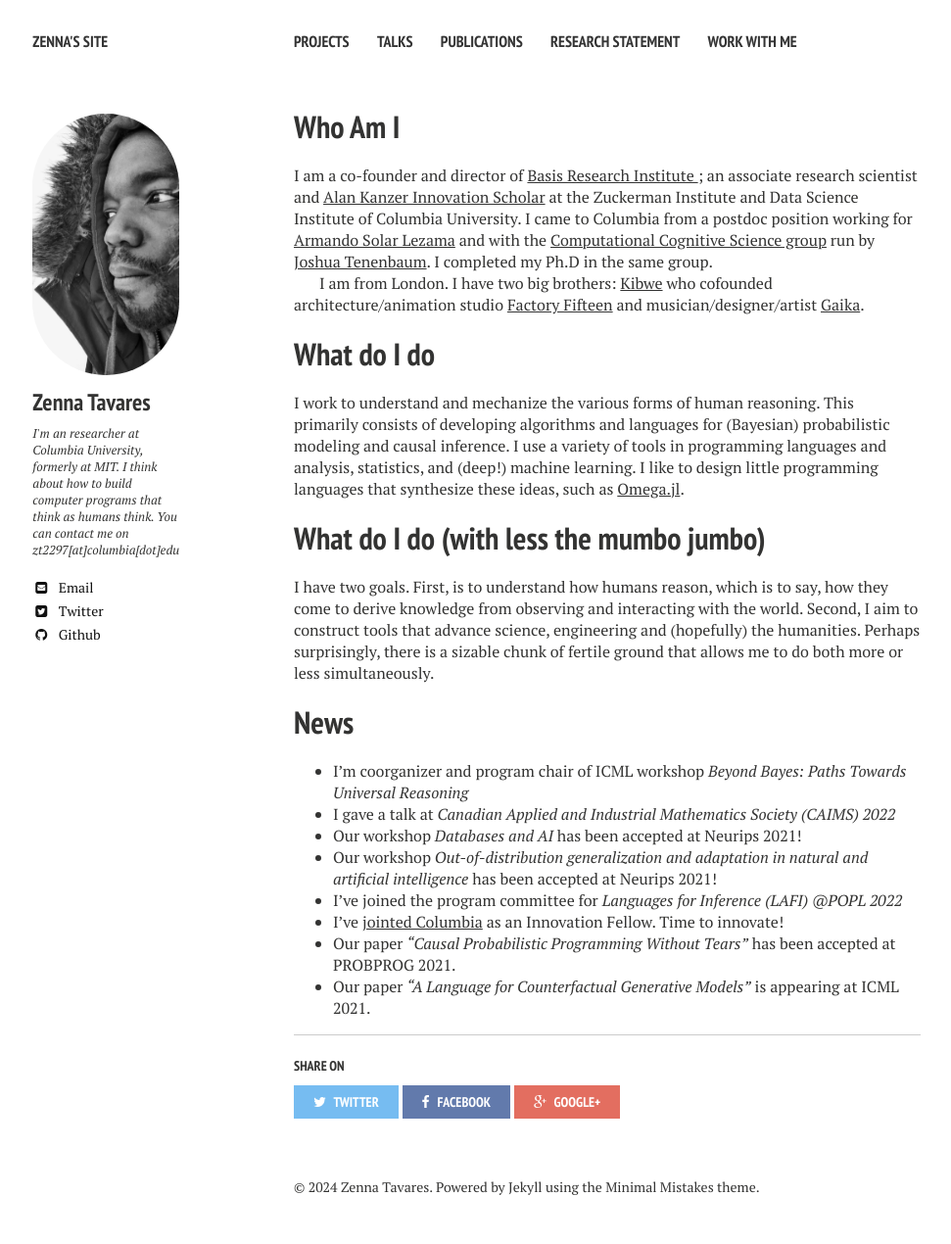
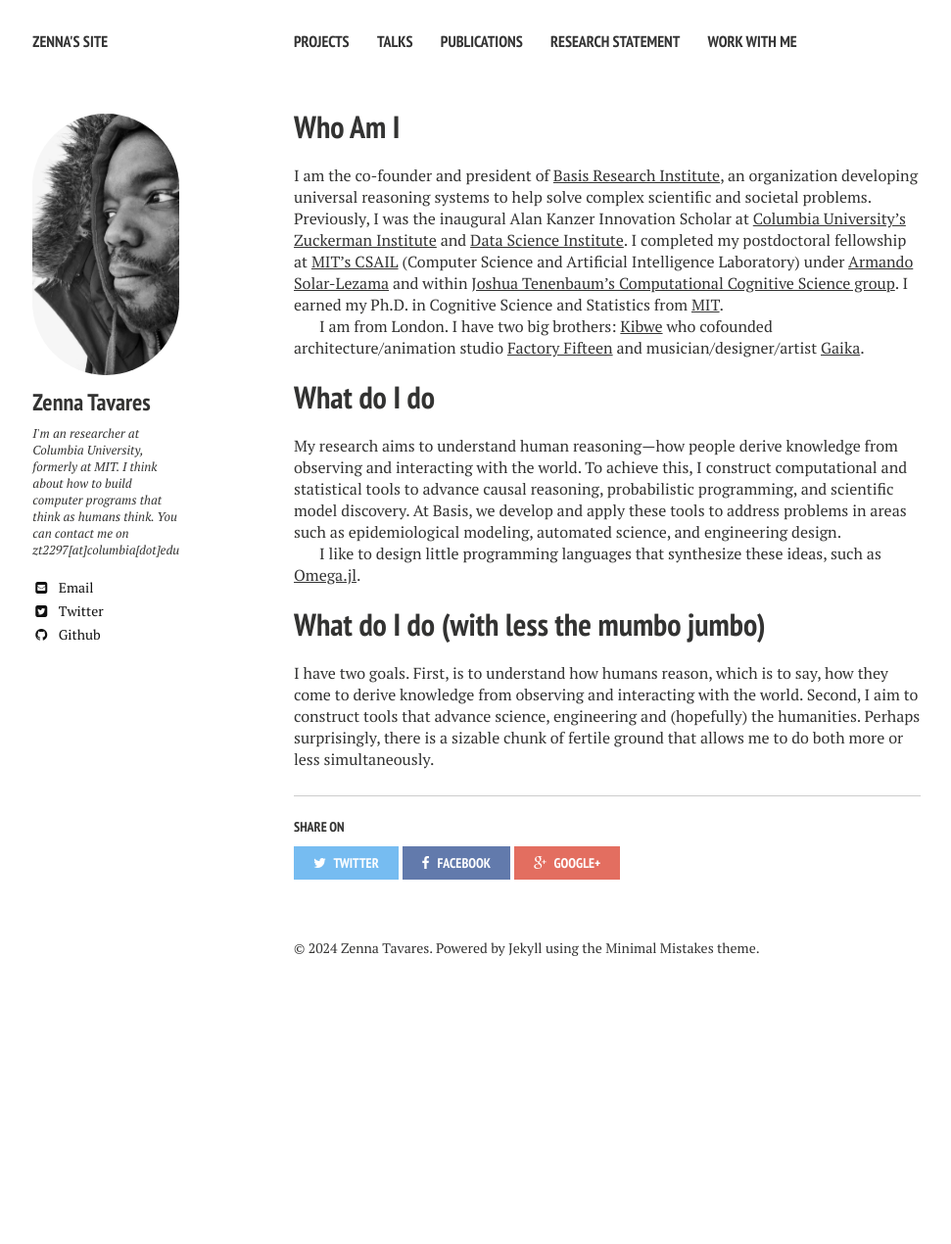
Before and after one commit to zenna/zenna.github.io, a Jekyll site: the page built from index.md, in a window 1280 px wide. Shown: the whole page at 98% size, without its empty margins (20-991 px from the left). Built offline with Jekyll 4.4.1, drawn with Linux system fonts in a browser that asks for light colours; nearby versions of some CDN libraries; after the commit the page ends 1026 px from its top, so only the background shows below that.

Commit message:
update website

```diff
--- a/index.md
+++ b/index.md
@@ -4,25 +4,16 @@ title: "Who Am I"
 tags: [Me, Intro]
 ---
 
-I am a co-founder and director of [Basis Research Institute ](http://www.basis.ai); an associate research scientist and [Alan Kanzer Innovation Scholar](https://zuckermaninstitute.columbia.edu/innovation-scholar-zenna-tavares-wants-give-machines-common-sense) at the Zuckerman Institute and Data Science Institute of Columbia University.  I came to Columbia from a postdoc position working for [Armando Solar Lezama](http://people.csail.mit.edu/asolar/) and with the [Computational Cognitive Science group](http://cocosci.mit.edu) run by [Joshua Tenenbaum](http://web.mit.edu/cocosci/josh.html).  I completed my Ph.D in the same group.
+I am the co-founder and president of [Basis Research Institute](http://www.basis.ai), an organization developing universal reasoning systems to help solve complex scientific and societal problems. Previously, I was the inaugural Alan Kanzer Innovation Scholar at [Columbia University's Zuckerman Institute](https://zuckermaninstitute.columbia.edu/) and [Data Science Institute](https://datascience.columbia.edu/). I completed my postdoctoral fellowship at [MIT's CSAIL](https://www.csail.mit.edu/) (Computer Science and Artificial Intelligence Laboratory) under [Armando Solar-Lezama](http://people.csail.mit.edu/asolar/) and within [Joshua Tenenbaum's Computational Cognitive Science group](http://cocosci.mit.edu/). I earned my Ph.D. in Cognitive Science and Statistics from [MIT](http://web.mit.edu/).
 
 I am from London. I have two big brothers: [Kibwe](http://blog.ted.com/constructing-kinetic-worlds-the-futuristic-films-of-ted-fellow-kibwe-tavares/) who cofounded architecture/animation studio [Factory Fifteen](http://www.factoryfifteen.com/) and musician/designer/artist [Gaika](https://warp.net/artists/gaika/).
 
 # What do I do
 
-I work to understand and mechanize the various forms of human reasoning.  This primarily consists of developing algorithms and languages for (Bayesian) probabilistic modeling and causal inference.  I use a variety of tools in programming languages and analysis, statistics, and (deep!) machine learning.  I like to design little programming languages that synthesize these ideas, such as [Omega.jl](https://github.com/zenna/Omega.jl).
+My research aims to understand human reasoning—how people derive knowledge from observing and interacting with the world. To achieve this, I construct computational and statistical tools to advance causal reasoning, probabilistic programming, and scientific model discovery. At Basis, we develop and apply these tools to address problems in areas such as epidemiological modeling, automated science, and engineering design.
+
+I like to design little programming languages that synthesize these ideas, such as [Omega.jl](https://github.com/zenna/Omega.jl).
 
 # What do I do (with less the mumbo jumbo)
 
-I have two goals. First, is to understand how humans reason, which is to say, how they come to derive knowledge from observing and interacting with the world.  Second, I aim to construct tools that advance science, engineering and (hopefully) the humanities.  Perhaps surprisingly, there is a sizable chunk of fertile ground that allows me to do both more or less simultaneously.
-
-# News
-
-- I'm coorganizer and program chair of ICML workshop *[Beyond Bayes: Paths Towards Universal Reasoning](https://beyond-bayes.github.io/)*
-- I gave a talk at *[Canadian Applied and Industrial Mathematics Society (CAIMS) 2022](https://cmps.ok.ubc.ca/about/caims/)*
-- Our workshop *[Databases and AI](https://dbai-workshop.github.io)* has been accepted at Neurips 2021!
-- Our workshop *Out-of-distribution generalization and adaptation in natural and artificial intelligence* has been accepted at Neurips 2021!
-- I've joined the program committee for *Languages for Inference (LAFI) @POPL 2022*
-- I've [jointed Columbia](https://zuckermaninstitute.columbia.edu/innovation-scholar-zenna-tavares-wants-give-machines-common-sense) as an Innovation Fellow. Time to innovate!
-- Our paper *"Causal Probabilistic Programming Without Tears"* has been accepted at PROBPROG 2021.
-- Our paper *"A Language for Counterfactual Generative Models"* is appearing at ICML 2021.
+I have two goals. First, is to understand how humans reason, which is to say, how they come to derive knowledge from observing and interacting with the world. Second, I aim to construct tools that advance science, engineering and (hopefully) the humanities. Perhaps surprisingly, there is a sizable chunk of fertile ground that allows me to do both more or less simultaneously.
```
